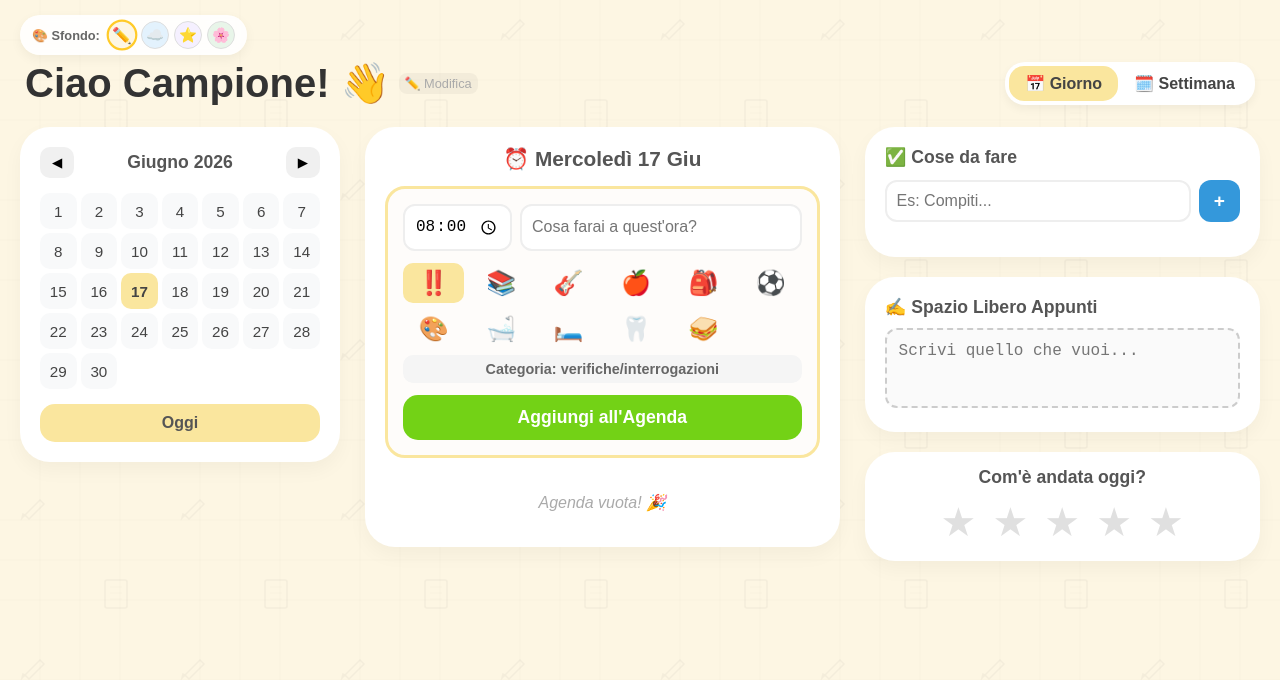
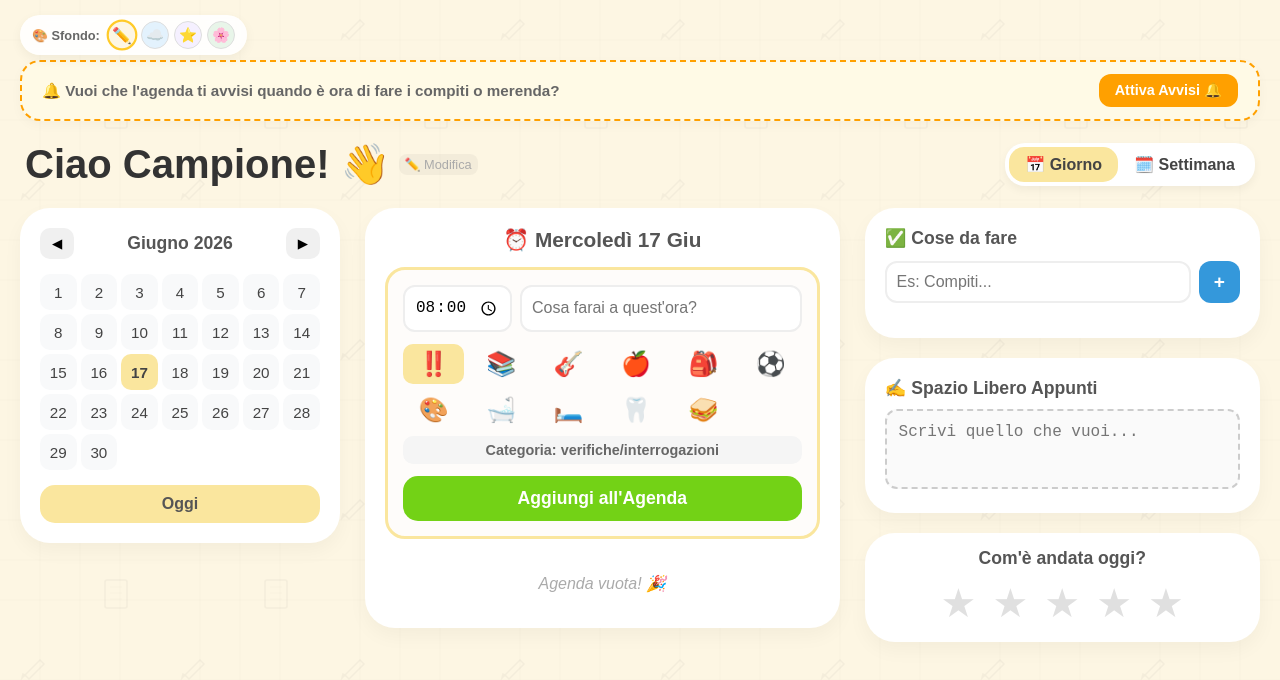
Before and after one commit to rivax91-cyber/Planning-bimbi, a React (Vite) app: page / in a window 1280 px wide. Shown: the top 680 px of the page. Built offline with nearby package versions, Linux system fonts and the light colour scheme.

Commit message:
Aggiunto sistema notifiche orarie

```diff
--- a/src/App.jsx
+++ b/src/App.jsx
@@ -65,6 +65,8 @@ export default function App() {
   const [selectedEmoji, setSelectedEmoji] = useState('‼️');
   const [todoText, setTodoText] = useState('');
 
+  const [notificationStatus, setNotificationStatus] = useState('default');
+
   // Rileva se lo schermo è piccolo (Mobile)
   useEffect(() => {
     const handleResize = () => {
@@ -74,6 +76,57 @@ export default function App() {
     window.addEventListener('resize', handleResize);
     return () => window.removeEventListener('resize', handleResize);
   }, []);
+
+  // Controlla lo stato dei permessi delle notifiche all'avvio
+  useEffect(() => {
+    if ('Notification' in window) {
+      setNotificationStatus(Notification.permission);
+    }
+  }, []);
+
+  // Funzione per richiedere il permesso delle notifiche
+  const requestNotificationPermission = () => {
+    if (!('Notification' in window)) {
+      alert("Questo browser non supporta le notifiche.");
+      return;
+    }
+    Notification.requestPermission().then(permission => {
+      setNotificationStatus(permission);
+    });
+  };
+
+  // TIMER DI CONTROLLO: Verifica ogni minuto se c'è un'attività da notificare
+  useEffect(() => {
+    const checkSchedule = () => {
+      if (!('Notification' in window) || Notification.permission !== 'granted') return;
+
+      const oraAttuale = new Date();
+      // Trasforma le ore/minuti correnti nel formato "HH:MM" (es: "16:00")
+      const stringaOra = oraAttuale.toLocaleTimeString('it-IT', { hour: '2-digit', minute: '2-digit' });
+      const chiaveGiorno = oraAttuale.toDateString();
+
+      // Cerca se oggi ci sono compiti a quest'ora precisa
+      const compitiDiOggi = tasks[chiaveGiorno] || [];
+      const compitoAttuale = compitiDiOggi.find(t => t.time === stringaOra);
+
+      if (compitoAttuale) {
+        // Evitiamo doppie notifiche nello stesso minuto salvando l'ID dell'ultima inviata
+        const lastSentId = localStorage.getItem('last-notified-task-id');
+        if (lastSentId !== String(compitoAttuale.id)) {
+          new Notification(`Spazio Bimbi - Ciao ${childName}! 👋`, {
+            body: `⏰ Sono le ${compitoAttuale.time}: è ora di fare "${compitoAttuale.emoji} ${compitoAttuale.text}"!`,
+            icon: '/favicon.svg'
+          });
+          localStorage.setItem('last-notified-task-id', compitoAttuale.id);
+        }
+      }
+    };
+
+    // Esegui il controllo subito e poi ogni 30 secondi
+    checkSchedule();
+    const intervallo = setInterval(checkSchedule, 30000);
+    return () => clearInterval(intervallo);
+  }, [tasks, childName]);
 
   useEffect(() => {
     const activeTheme = THEMES.find(t => t.id === theme) || THEMES[0];
@@ -208,6 +261,27 @@ export default function App() {
       {/* CONTENITORE PRINCIPALE */}
       <div style={{ maxWidth: '1400px', margin: '0 auto', width: '100%', display: 'flex', flexDirection: 'column', gap: '20px' }}>
 
+        {/* AVVISO PER ATTIVARE LE NOTIFICHE (Compare solo se non sono già attive) */}
+        {notificationStatus !== 'granted' && (
+          <div style={{
+            background: '#fffae6', border: '2px dashed #ffa000', padding: '12px 20px',
+            borderRadius: '20px', display: 'flex', justifyContent: 'space-between',
+            alignItems: 'center', gap: '15px', flexDirection: isMobile ? 'column' : 'row',
+            textAlign: 'center', boxShadow: '0 4px 12px rgba(0,0,0,0.03)'
+          }}>
+            <span style={{ fontSize: '0.95rem', color: '#666', fontWeight: 'bold' }}>
+              🔔 Vuoi che l'agenda ti avvisi quando è ora di fare i compiti o merenda?
+            </span>
+            <button onClick={requestNotificationPermission} style={{
+              background: '#ffa000', color: 'white', border: 'none', padding: '8px 16px',
+              borderRadius: '12px', fontWeight: 'bold', fontSize: '0.9rem', cursor: 'pointer',
+              whiteSpace: 'nowrap'
+            }}>
+              Attiva Avvisi 🔔
+            </button>
+          </div>
+        )}
+
         {/* INTESTAZIONE E SALUTO */}
         <div style={{ padding: '0 5px', display: 'flex', flexDirection: isMobile ? 'column' : 'row', alignItems: 'center', gap: '15px', justifyContent: 'space-between', textAlign: 'center', marginTop: isMobile ? '10px' : '0' }}>
           {isEditingName ? (
@@ -287,7 +361,7 @@ export default function App() {
                     ))}
                   </div>
 
-                  {/* DESCRIZIONE EMOJI DINAMICA (Perfetta per Smartphone e Tablet) */}
+                  {/* Descrizione dinamica per Mobile */}
                   <div style={{
                     textAlign: 'center',
                     fontSize: '0.9rem',
@@ -375,7 +449,6 @@ export default function App() {
               <button onClick={() => changeWeek(1)} style={{ padding: '8px 12px', borderRadius: '10px', border: 'none', background: '#f0f0f0', cursor: 'pointer' }}>▶</button>
             </div>
 
-            {/* Su mobile mette i giorni in colonna verticale singola */}
             <div style={{ display: 'grid', gridTemplateColumns: isMobile ? '1fr' : 'repeat(7, 1fr)', gap: '10px' }}>
               {weekDays.map(day => {
                 const dKey = day.toDateString();
```
Also changed, not shown: src/App - Copia.jsx (+15 -1 lines).
